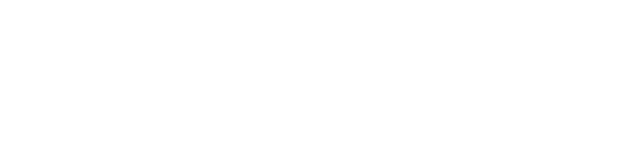
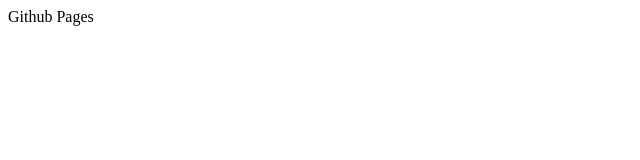
Before and after one commit to Manabu-Shirato/home, a plain HTML site: page index.html in a window 1280 px wide. Shown: the whole page, without its empty margins (0-640 px from the left). Drawn offline with Linux system fonts and the light colour scheme.

Commit message:
updated
message added

```diff
--- a/index.html
+++ b/index.html
@@ -5,6 +5,6 @@
         <title>Manabu Shirato's Home Page by Git Page</title>
     </head>
     <body>
-
+        Github Pages
     </body>
 </html>
```
